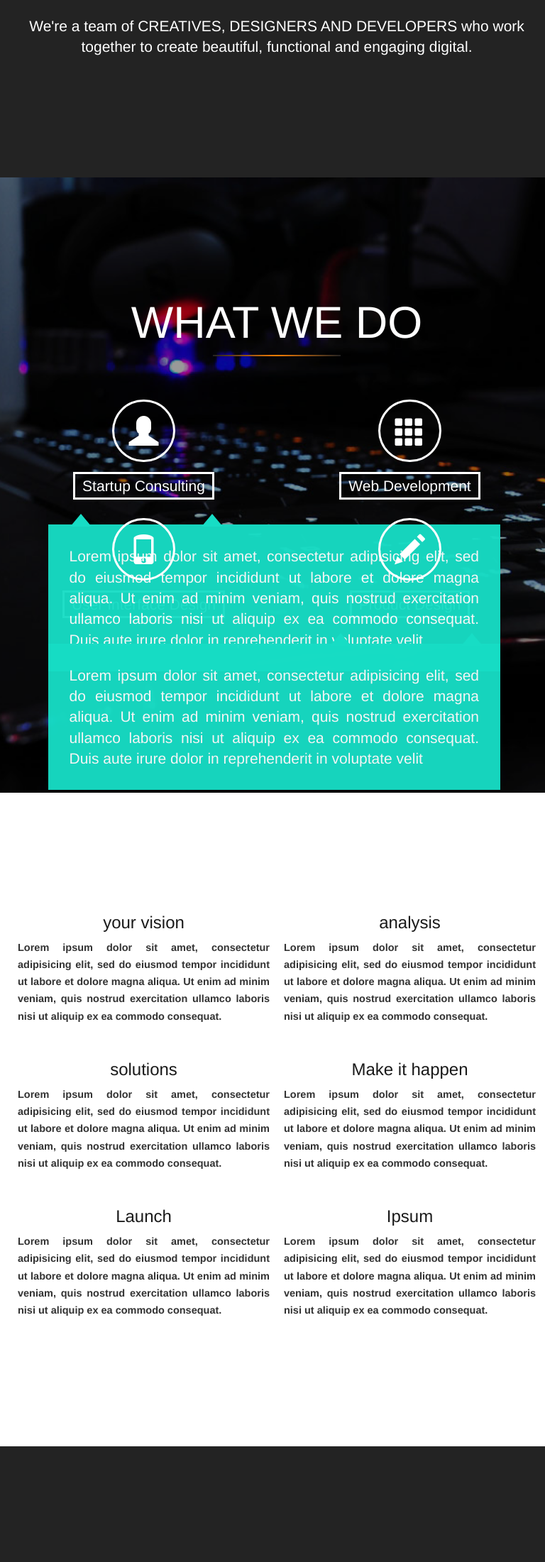
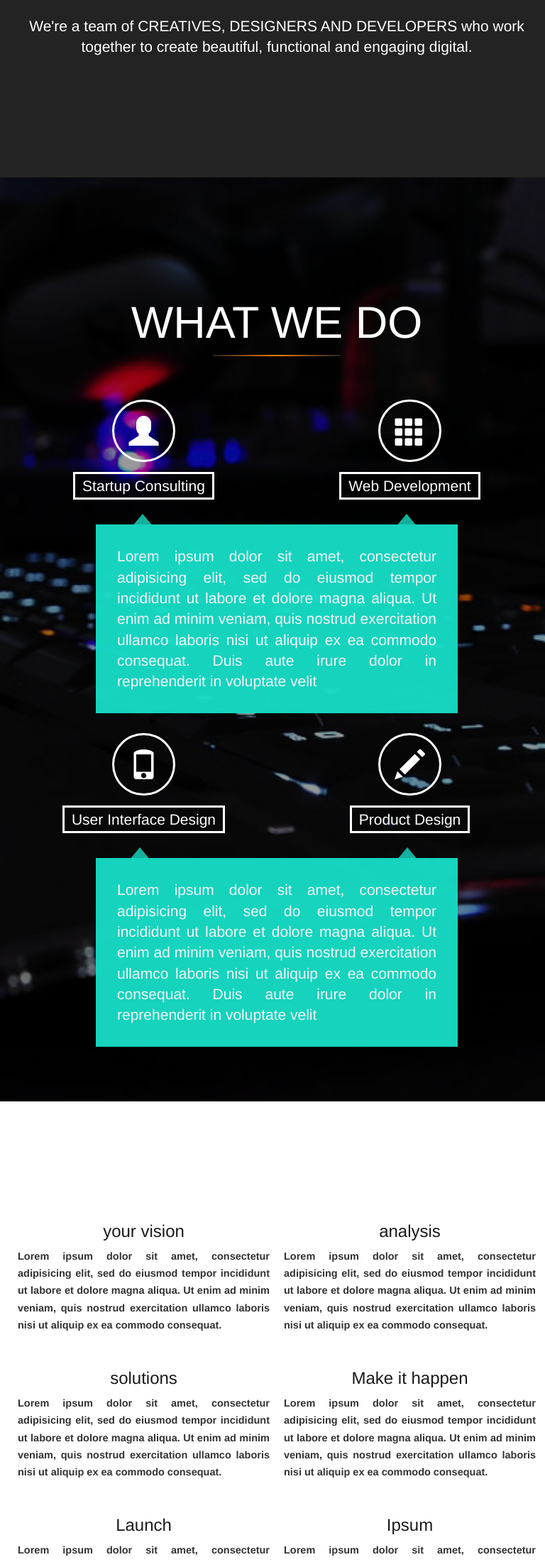
Before and after one commit to KakaoMedia/kakaomedia.github.io, a Jekyll site: the page built from index.html, in a window 768 px wide. Shown: the part 1560-3761 px from the top of the page at 71% size. Built offline with Jekyll 4.4.1, drawn with Linux system fonts in a browser that asks for light colours; Markdown is read by kramdown in place of the engine named in the settings.

Commit message:
Modificando sección "what_we_do" para Responsive

```diff
--- a/_includes/what_we_do.html
+++ b/_includes/what_we_do.html
@@ -5,6 +5,7 @@
 	</div>
 	<div class="lead">
 		<div class="row">
+			<div class="first_group">
 				<div class="col-md-3 col-sm-6 col-xs-12">
 					<div class="title_info">
 						<span class="glyphicon glyphicon-user img-circle"></span>
@@ -29,6 +30,8 @@
 						</p>
 					</dv>
 				</div>
+			</div>
+			<div class="second_group">
 				<div class="col-md-3 col-sm-6 col-xs-12">
 					<div class="title_info">
 						<span class="glyphicon glyphicon-phone img-circle"></span>
@@ -56,3 +59,4 @@
 			</div>
 		</div>
 	</div>
+</div>
--- a/css/style.css
+++ b/css/style.css
@@ -192,7 +192,7 @@ header a, header a:visited {  color: #FFF;  }
 
 #what_we_do .row { position: relative; }
 
-#what_we_do .row > div {
+#what_we_do .row .first_group > div, #what_we_do .row .second_group > div {
 	margin-bottom: 20px;
 	position: initial;
 }
@@ -200,6 +200,7 @@ header a, header a:visited {  color: #FFF;  }
 #what_we_do .info {
 	left: 7%;
 	margin-top: 30px;
+	opacity: 0.8;
 	position: absolute;
 	text-align: justify;
 	width: 85%
@@ -225,14 +226,13 @@ header a, header a:visited {  color: #FFF;  }
 	display: -moz-inline-box;
 }
 
-#what_we_do .row > div:nth-child(1) .arrow { left: 5%; }
-#what_we_do .row > div:nth-child(2) .arrow { left: 34%; }
-#what_we_do .row > div:nth-child(3) .arrow { right: 33%; }
-#what_we_do .row > div:nth-child(4) .arrow { right: 4%; }
+#what_we_do .row .first_group > div:nth-child(1) .arrow { left: 5%; }
+#what_we_do .row .first_group > div:nth-child(2) .arrow { left: 34%; }
+#what_we_do .row .second_group > div:nth-child(1) .arrow { right: 33%; }
+#what_we_do .row .second_group > div:nth-child(2) .arrow { right: 4%; }
 
 #what_we_do .info p {
 	background-color: #17DDC5;
-	opacity: 0.8;
 	padding: 30px;
 }
 
@@ -254,7 +254,40 @@ header a, header a:visited {  color: #FFF;  }
 	#what_we_do .row .title_info p span { font-size: 0.7em; }
 }
 
+@media screen and (min-width: 768px) and (max-width: 991px) {
+	#what_we_do { padding-bottom: 30px; }
 
+	#what_we_do .first_group, #what_we_do .second_group {
+		height: 410px;
+		margin-bottom: 60px;
+	}
+
+	#what_we_do .info {
+		left: 16%;
+		width: 68%;
+	}
+
+	#what_we_do .row .first_group > div:nth-child(1) .arrow { left: 10%; }
+	#what_we_do .row .first_group > div:nth-child(2) .arrow { left: 83%; }
+	#what_we_do .row .second_group > div:nth-child(1) .arrow { right: 85%; }
+	#what_we_do .row .second_group > div:nth-child(2) .arrow { right: 11%; }
+}
+
+@media screen and (max-width: 767px) {
+	#what_we_do { padding-bottom: 30px; }
+
+	#what_we_do .info {
+		left: 0;
+		width: 100%;
+		position: relative;
+	}
+
+	#what_we_do .row .arrow {
+		left: 0 !important;
+		position: relative;
+		top: 0;
+	}
+}
 
 
 
```
Lines whose indentation alone changed are shown as unchanged.
